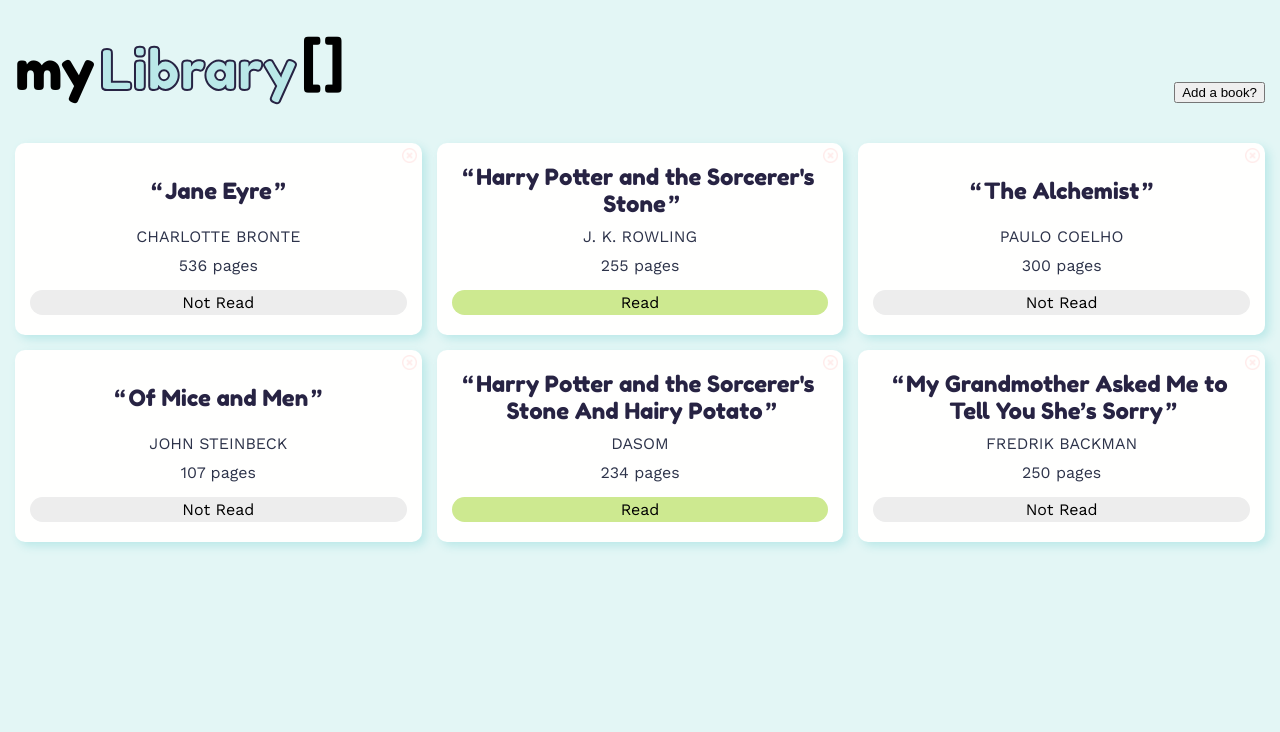
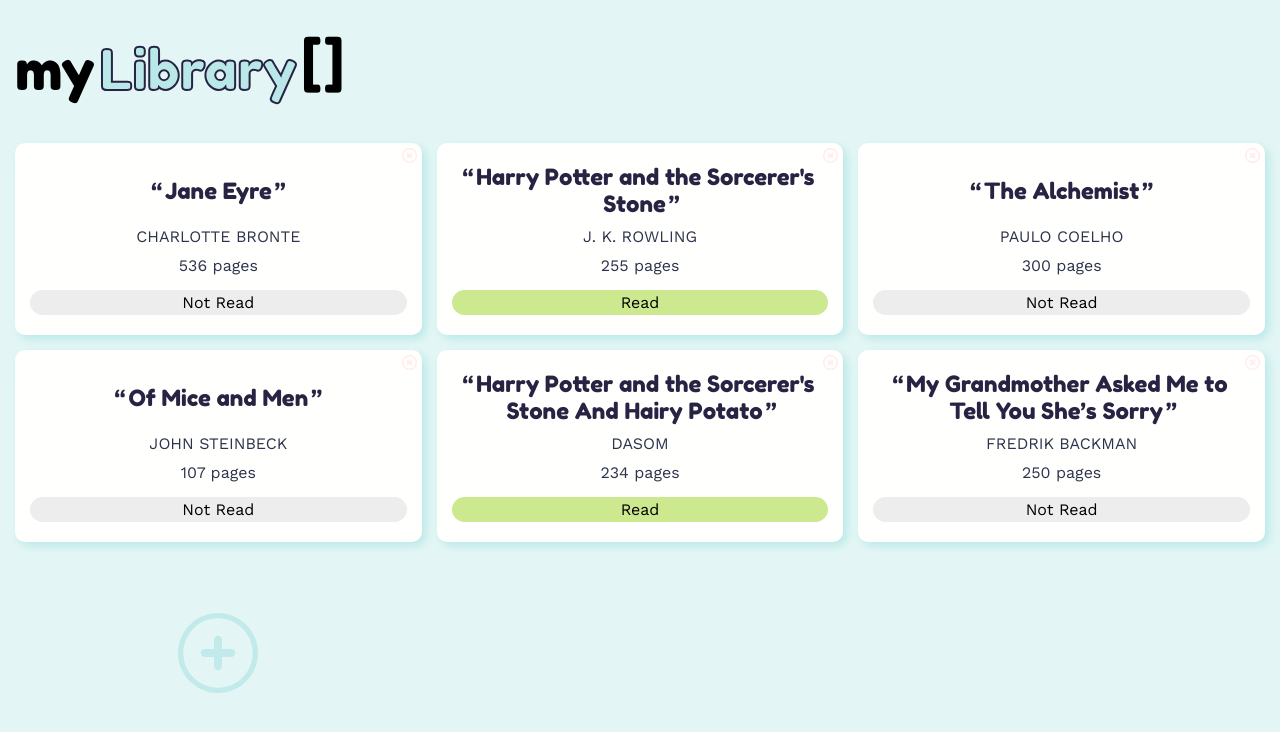
Before and after one commit to madosy/library, a plain HTML site: page index.html in a window 1280 px wide. Drawn offline with nearby package versions, Linux system fonts and the light colour scheme.

Commit message:
Move button for adding book to grid

```diff
--- a/index.html
+++ b/index.html
@@ -30,7 +30,7 @@
     <div class="container">
         <div class="header">
             <h1>my<span class="accent">Library</span></h1>
-            <button onclick="toggleOverlay(1)">Add a book?</button>
+            <!-- <button onclick="toggleOverlay(1)">Add a book?</button> -->
         </div>
         <div class="bookshelf">
             <div class="book template" data-bookid="template">
@@ -44,6 +44,8 @@
                         Read
                     </label>
                 </div>
+            </div>
+            <button class="add" onclick="toggleOverlay(1)"></button>
         </div>
     </div>
     <script src="script.js" defer></script>
--- a/style.css
+++ b/style.css
@@ -99,11 +99,16 @@ input[type="checkbox"]{
 .book > .checkbox:has(input[type="checkbox"]) {
     background-color: #ededed;
     margin-top: 5px;
+    transition: all ease-in-out 0.2s;
 }
 
 .book > .checkbox:has(input[type="checkbox"]:checked) {
     background-color: rgb(205, 233, 144);
 
+}
+
+.bookshelf div.checkbox label {
+    cursor: pointer;
 }
 
 .bookshelf div.checkbox > label::before {
@@ -217,6 +222,27 @@ label{
     display: none;
 }
 
+.add{
+    appearance: none;
+    border: 0;
+    background-color: rgba(0,0,0,0%);
+    background-image: url(./images/mathematics-sign-plus-outline-icon.svg);
+    background-size: contain;
+    opacity: 80%;
+    transition: ease-in 0.2s;
+    width: 5rem;
+    height: 5rem;
+    align-self: center;
+    justify-self: center;
+    order: 9999;
+    cursor:pointer;
+}
+
+.add:hover {
+    background-image: url(./images/mathematics-sign-plus-round-icon.svg);
+    opacity: 1;
+}
+
 @media only screen and (max-width: 400px) {
     .bookshelf {
         grid-template-columns: repeat(auto-fill, minmax(200px, 1fr));
```
Also changed, not shown: images/mathematics-sign-plus-outline-icon.svg (added), images/mathematics-sign-plus-round-icon.svg (added).
